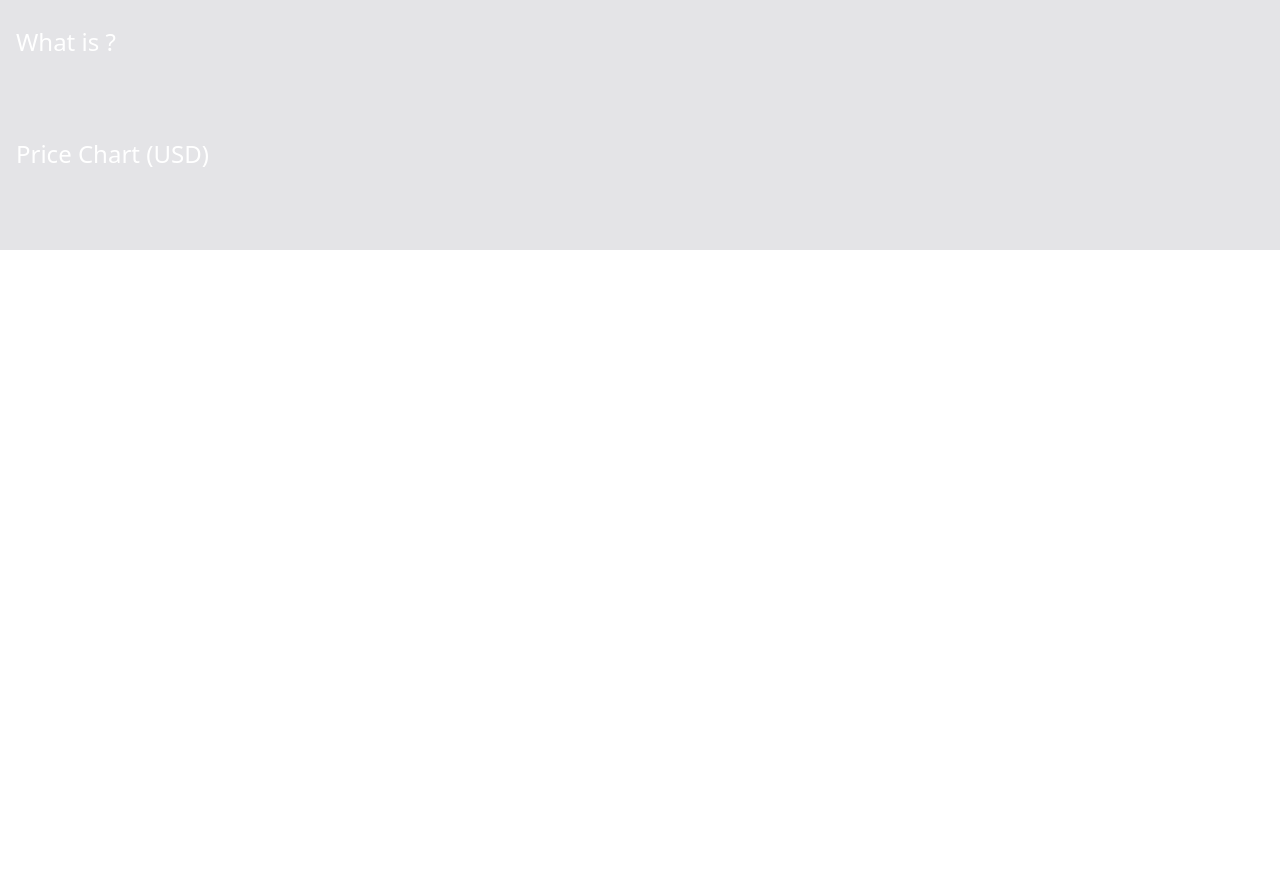
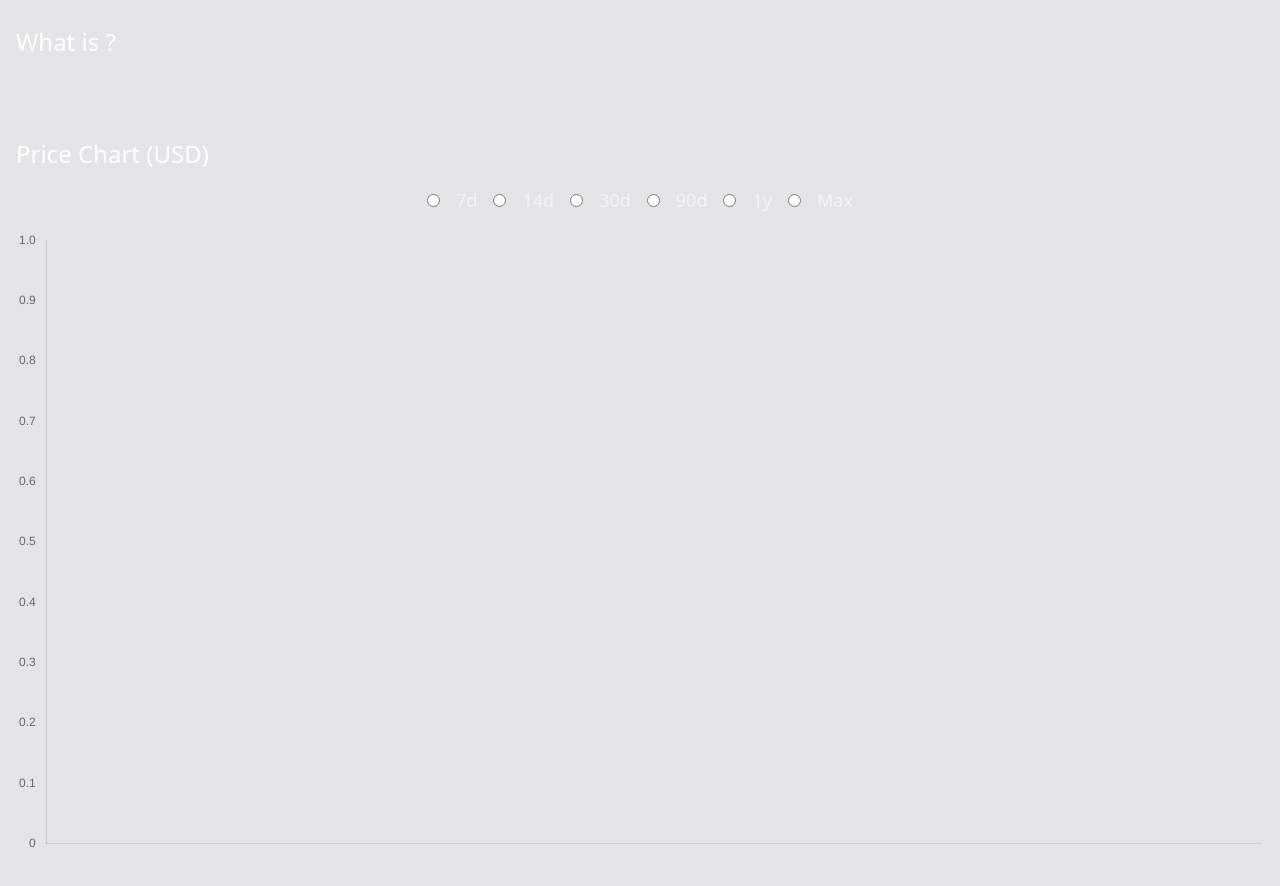
Before and after one commit to sendistephen/Coinbase, a React (Create React App) app: page /coins/1 in a window 1280 px wide. Shown: the part 420-1306 px from the top of the page. Before the commit the page ends 800 px from the top, so only its background shows below. Built offline with nearby package versions, Linux system fonts and the light colour scheme; no server answers.

Commit message:
feat:WIP add coin price chart

```diff
--- a/package.json
+++ b/package.json
@@ -60,7 +60,9 @@
     ]
   },
   "devDependencies": {
+    "@tailwindcss/forms": "^0.5.2",
     "@tailwindcss/typography": "^0.5.4",
+    "@types/query-string": "^6.3.0",
     "@types/tailwindcss": "^3.0.10",
     "autoprefixer": "^10.4.5",
     "postcss": "^8.4.12",
--- /dev/null
+++ b/src/Components/CoinPriceChart.tsx
@@ -0,0 +1,182 @@
+import React, {
+	FunctionComponent,
+	useCallback,
+	useEffect,
+	useState,
+} from "react";
+import queryString from "query-string";
+import { Line } from "react-chartjs-2";
+import {
+	Chart as ChartJS,
+	Filler,
+	CategoryScale,
+	LinearScale,
+	PointElement,
+	LineElement,
+	BarElement,
+	Title,
+	Tooltip,
+	Legend,
+} from "chart.js";
+import { useNavigate } from "react-router";
+import { fetchChartsData } from "../store/Charts/ChartsSlice";
+import { useAppDispatch } from "../hooks/hooks";
+
+ChartJS.register(
+	CategoryScale,
+	Filler,
+	LinearScale,
+	PointElement,
+	LineElement,
+	BarElement,
+	Title,
+	Tooltip,
+	Legend
+);
+
+type CoinPriceChartProps = {
+	data: any;
+	dataLabels: string[];
+	dailyPrices: number[];
+	currency: string;
+};
+
+export const CoinPriceChart: FunctionComponent<CoinPriceChartProps> = (
+	props
+) => {
+	const { dateRange } = queryString.parse(window.location.search);
+	const [dateRangeValue, setDateRangeValue] = useState(dateRange);
+
+	const navigate = useNavigate();
+
+	const dispatch = useAppDispatch();
+
+	// set default date range
+
+	const defaultDateRange = useCallback(() => {
+		if (dateRangeValue === null || undefined) {
+			navigate({
+				pathname: window.location.pathname,
+				search: `?dateRange=30`,
+			});
+			setDateRangeValue("30");
+		}
+	}, [dateRangeValue, navigate]);
+
+	const dateRangeObject = {
+		"7d": "7",
+		"14d": "14",
+		"30d": "30",
+		"90d": "90",
+		"1y": "365",
+		Max: "max",
+	};
+	useEffect(() => {
+		if (dateRange) {
+			dispatch(
+				fetchChartsData({
+					coin: props?.data?.coin?.id,
+					duration: dateRange as string,
+				})
+			);
+		}
+	}, [dispatch, dateRange, props?.data?.coin?.id]);
+
+	useEffect(() => {
+		defaultDateRange();
+	}, [defaultDateRange]);
+
+	// handle change date range
+	const handleChangeDateRange = (e) => {
+		const value = dateRangeObject[e.target.value];
+		setDateRangeValue(value);
+		navigate({
+			pathname: window.location.pathname,
+			search: `?dateRange=${value}`,
+		});
+	};
+
+	const lineChart = {
+		labels: props.dataLabels,
+		datasets: [
+			{
+				data: props.dailyPrices.slice(0, -2),
+				fill: true,
+				backgroundColor: "rgba(255,0,0,0.2)",
+				borderColor: "rgba(255, 99, 132, 1)",
+				tension: 0.1,
+			},
+		],
+	};
+
+	const lineChartOptions = {
+		responsive: true,
+		layout: {
+			padding: {
+				left: 0,
+				right: 0,
+				top: 0,
+				bottom: 0,
+			},
+		},
+		elements: {
+			point: {
+				radius: 4,
+			},
+		},
+		plugins: {
+			legend: {
+				display: false,
+			},
+			title: {
+				display: false,
+			},
+		},
+		scales: {
+			x: {
+				grid: {
+					display: false,
+				},
+			},
+			y: {
+				grid: {
+					display: false,
+				},
+			},
+		},
+	};
+
+	return (
+		<div className="flex flex-col my-16 space-y-4">
+			<h3 className="text-2xl text-white">
+				{props.data?.coin?.name} Price Chart (
+				{props.currency.toLocaleUpperCase()})
+			</h3>
+			{/* date range options */}
+			<div className="flex items-center justify-center space-x-4">
+				{Object.keys(dateRangeObject).map((key) => (
+					<div key={key} className="space-x-4">
+						<input
+							className="form-input"
+							type="radio"
+							id="key"
+							name="dateRange"
+							value={key}
+							defaultChecked={
+								dateRangeObject[key] === dateRangeValue ? true : false
+							}
+							onClick={handleChangeDateRange}
+						/>
+						<label className="text-lg text-gray-100" htmlFor="key">
+							{key}
+						</label>
+					</div>
+				))}
+			</div>
+
+			<div className="mt-24">
+				<Line data={lineChart} options={lineChartOptions} />
+			</div>
+		</div>
+	);
+};
--- a/src/Components/Coins/Coins.tsx
+++ b/src/Components/Coins/Coins.tsx
@@ -7,7 +7,7 @@ import TableData from "../TableData/TableData";
 
 function Coins() {
 	const [page, setPage] = React.useState(1);
-	const { coins, loading } = useAppSelector(selectCoins);
+	const { coins } = useAppSelector(selectCoins);
 
 	const dispatch = useAppDispatch();
 	const { currency } = useAppSelector(selectCurrency);
--- a/src/Components/CryptoChart/CryptoChart.tsx
+++ b/src/Components/CryptoChart/CryptoChart.tsx
@@ -80,7 +80,12 @@ const CryptoChart = () => {
 	};
 
 	useEffect(() => {
-		dispatch(fetchChartsData());
+		dispatch(
+			fetchChartsData({
+				coin: "bitcoin",
+				duration: "30",
+			})
+		);
 	}, [currency, dispatch]);
 
 	return (
--- a/src/Components/TableData/TableData.tsx
+++ b/src/Components/TableData/TableData.tsx
@@ -26,7 +26,7 @@ function TableData(props: TableDataProps) {
 					<div className="flex items-center">
 						<img className="w-6 h-6" src={props.coin?.image} alt="coin logo" />
 						<Link
-							to={`/coins/${props.coin?.name}`}
+							to={`/coins/${props.coin?.id}`}
 							className="px-3 py-3 text-sm font-bold text-left text-white hover:text-green-500">
 							{props.coin?.name}
 						</Link>
--- a/src/Pages/CoinDetails.tsx
+++ b/src/Pages/CoinDetails.tsx
@@ -1,8 +1,9 @@
 import React, { useEffect } from "react";
 import { useParams } from "react-router";
+import { CoinPriceChart } from "../Components/CoinPriceChart";
 import { currencyFormat } from "../Components/CryptoChart/utils";
 import { useAppDispatch, useAppSelector } from "../hooks/hooks";
-import { selectCoin, selectCurrency } from "../store";
+import { selectCharts, selectCoin, selectCurrency } from "../store";
 import { fetchCoinDetails } from "../store/CoinDetails/CoinDetailSlice";
 
 function CoinDetails() {
@@ -11,13 +12,25 @@ function CoinDetails() {
 	const data = useAppSelector(selectCoin);
 	const { currency } = useAppSelector(selectCurrency);
 
+	const {
+		data: { prices },
+	} = useAppSelector(selectCharts);
+
+	const dataLabels = prices?.map((price) => {
+		const date = new Date(price[0]).toLocaleString("en-gb", {
+			day: "numeric",
+			month: "2-digit",
+		});
+		return date;
+	});
+	const dailyPrice = prices?.map((price) => parseInt(price[1].toFixed(2)));
+
 	const coin = coinname.toLowerCase();
 
 	useEffect(() => {
 		dispatch(fetchCoinDetails({ coin }));
 	}, [coin, dispatch]);
 
-	console.log(data);
 	return (
 		<div className="container p-4 mx-auto">
 			<div className="flex space-x-8">
@@ -173,11 +186,12 @@ function CoinDetails() {
 				/>
 			</div>
 			{/* Price chart */}
-			<div className="flex flex-col my-16 space-y-4">
-				<h3 className="text-2xl text-white">
-					{data?.coin?.name} Price Chart ({currency.toLocaleUpperCase()})
-				</h3>
-			</div>
+			<CoinPriceChart
+				data={data}
+				dataLabels={dataLabels}
+				dailyPrices={dailyPrice}
+				currency={currency}
+			/>
 		</div>
 	);
 }
--- a/src/services/chartsService.ts
+++ /dev/null
@@ -1,14 +0,0 @@
-// import { Chart } from "../store/Charts/ChartsSlice";
-import axios from "axios";
-import { CoinMarketChartResponseJson } from "../interfaces/Coins";
-
-const base = process.env.REACT_APP_COIN_API_URL;
-
-export const fetchCharts = async (
-	currency: string
-): Promise<CoinMarketChartResponseJson> => {
-	const response = await axios.get<CoinMarketChartResponseJson>(
-		`${base}/coins/bitcoin/market_chart?vs_currency=${currency}&days=30&interval=daily`
-	);
-	return response.data;
-};
--- a/src/store/Charts/ChartsSlice.ts
+++ b/src/store/Charts/ChartsSlice.ts
@@ -1,7 +1,7 @@
-import { createAsyncThunk, createSlice, PayloadAction } from "@reduxjs/toolkit";
+import { createAsyncThunk, createSlice } from "@reduxjs/toolkit";
+import axios from "axios";
 import { RootState } from "..";
 import { CoinMarketChartResponseJson } from "../../interfaces/Coins";
-import { fetchCharts } from "../../services/chartsService";
 
 interface InitialState {
 	data: CoinMarketChartResponseJson;
@@ -18,18 +18,25 @@ const initialState: InitialState = {
 	error: false,
 };
 
+interface ChartArgs {
+	coin: string;
+	duration: string;
+}
+
 export const fetchChartsData = createAsyncThunk<
 	CoinMarketChartResponseJson,
-	void
->("charts/fetchCharts", async (_, thunkAPI) => {
+	ChartArgs,
+	{}
+>("charts/fetchCharts", async (data, { getState }) => {
+	const { coin, duration } = data;
 	const {
 		currency: { currency },
-	} = thunkAPI.getState() as RootState;
-	try {
-		return await fetchCharts(currency as string);
-	} catch (error) {
-		return thunkAPI.rejectWithValue(error);
-	}
+	} = getState() as RootState;
+
+	const response = await axios.get<CoinMarketChartResponseJson>(
+		`https://api.coingecko.com/api/v3/coins/${coin}/market_chart?vs_currency=${currency}&days=${duration}&interval=daily`
+	);
+	return response.data;
 });
 
 export const ChartsSlice = createSlice({
@@ -42,14 +49,11 @@ export const ChartsSlice = createSlice({
 				state.loading = true;
 				state.error = false;
 			})
-			.addCase(
-				fetchChartsData.fulfilled,
-				(state, action: PayloadAction<CoinMarketChartResponseJson>) => {
-					state.loading = false;
-					state.error = false;
-					state.data = action.payload;
-				}
-			)
+			.addCase(fetchChartsData.fulfilled, (state, action) => {
+				state.loading = false;
+				state.error = false;
+				state.data = action.payload;
+			})
 			.addCase(fetchChartsData.rejected, (state) => {
 				state.loading = false;
 				state.error = true;
```
Also changed, not shown: 1 other file (tests, documents, lock files or other folders).
